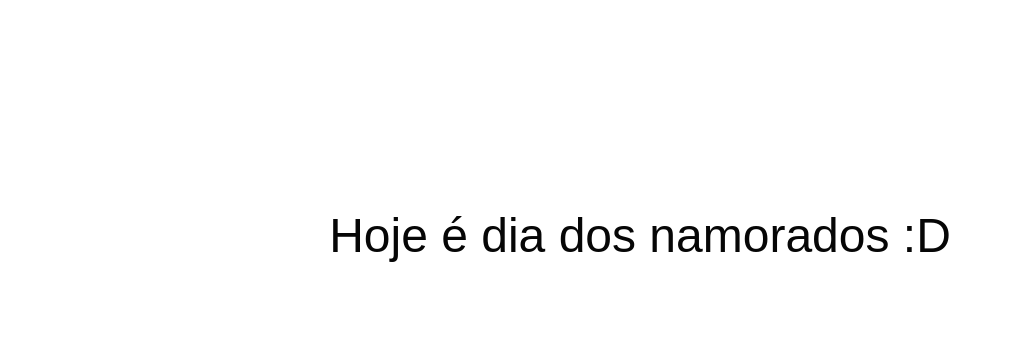
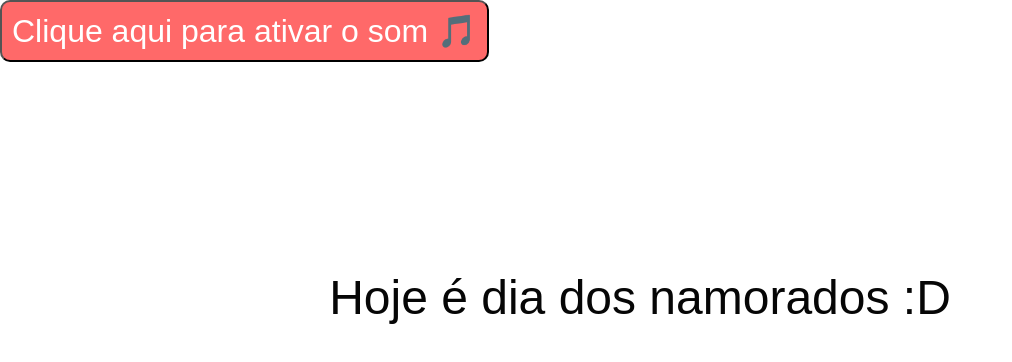
Before and after one commit to chzin777/love-page, a website: page index.html in a window 1280 px wide. Shown: the whole page, without its empty margins (0-1012 px from the left). Drawn offline with nearby package versions, Linux system fonts and the light colour scheme.

Commit message:
Update index.html

```diff
--- a/index.html
+++ b/index.html
@@ -12,6 +12,7 @@
 </head>
 
 <body>
+  <button onclick="document.querySelector('audio').play()">Clique aqui para ativar o som 🎵</button>
   <audio class="one" src="Christina Perri - A Thousand Years [Official Music Video].mp3" type="audio/mpeg"
     autoplay=true></audio>
 
```
